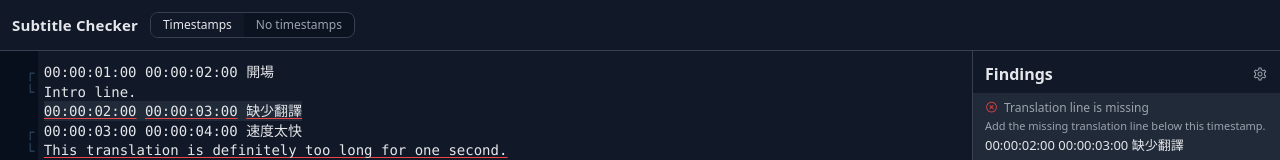
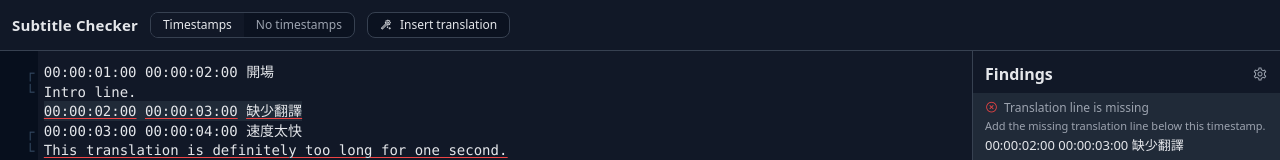
Before and after one commit to weiying-chen/sub, a React (Vite) app: page / in a window 1280 px wide. Shown: the top 160 px of the page. Built offline with nearby package versions, Linux system fonts and the light colour scheme; a web font is replaced by a local one.

Commit message:
Add insert translation button

```diff
--- a/src/App.tsx
+++ b/src/App.tsx
@@ -12,6 +12,7 @@ import { sortFindingsWithIndex } from "./shared/findingsSort"
 import { getFindingLabel, getFindingTypeLabel } from "./shared/findingLabels"
 
 import { findingsDecorations } from "./cm/findingsDecorations"
+import { fillSelectedTimestampSubs } from "./cm/fillSubs"
 import {
   resolveFindingIdAtPos,
   resolvePreferredFindingId,
@@ -846,6 +847,17 @@ export default function App({
     setTheme((t) => (t === "dark" ? "light" : "dark"))
   }, [])
 
+  const handleInsertTranslation = useCallback(async () => {
+    if (!view || typeof navigator === "undefined" || !navigator.clipboard?.readText) {
+      return
+    }
+
+    const clipboardText = await navigator.clipboard.readText()
+    if (!clipboardText.trim()) return
+
+    fillSelectedTimestampSubs(view, clipboardText)
+  }, [view])
+
   const handleAnalysisTypeChange = useCallback(
     (nextType: AppAnalysisType) => {
       if (nextType === analysisType) return
@@ -879,6 +891,17 @@ export default function App({
               </button>
             ))}
           </div>
+          <button
+            type="button"
+            className="topbar-fill-subs-button"
+            title="Insert translation into selected timestamps from clipboard"
+            onClick={() => {
+              void handleInsertTranslation()
+            }}
+          >
+            <i className="las la-magic" aria-hidden="true" />
+            <span>Insert translation</span>
+          </button>
         </div>
       </div>
       <div className="app-editor-wrap">
--- a/src/index.css
+++ b/src/index.css
@@ -262,6 +262,26 @@ body {
 .mode-switcher-button.is-active {
   color: var(--text);
   background: var(--bg);
+}
+
+.topbar-fill-subs-button {
+  display: inline-flex;
+  align-items: center;
+  gap: 8px;
+  border: 1px solid var(--border);
+  border-radius: 8px;
+  background: var(--panel);
+  color: var(--text);
+  font: inherit;
+  font-size: 12px;
+  line-height: 1;
+  padding: 6px 12px;
+  cursor: pointer;
+  white-space: nowrap;
+}
+
+.topbar-fill-subs-button:hover {
+  background: var(--panel-hover);
 }
 
 .app-editor-wrap {
```
Also changed, not shown: 1 other file (tests, documents, lock files or other folders).
